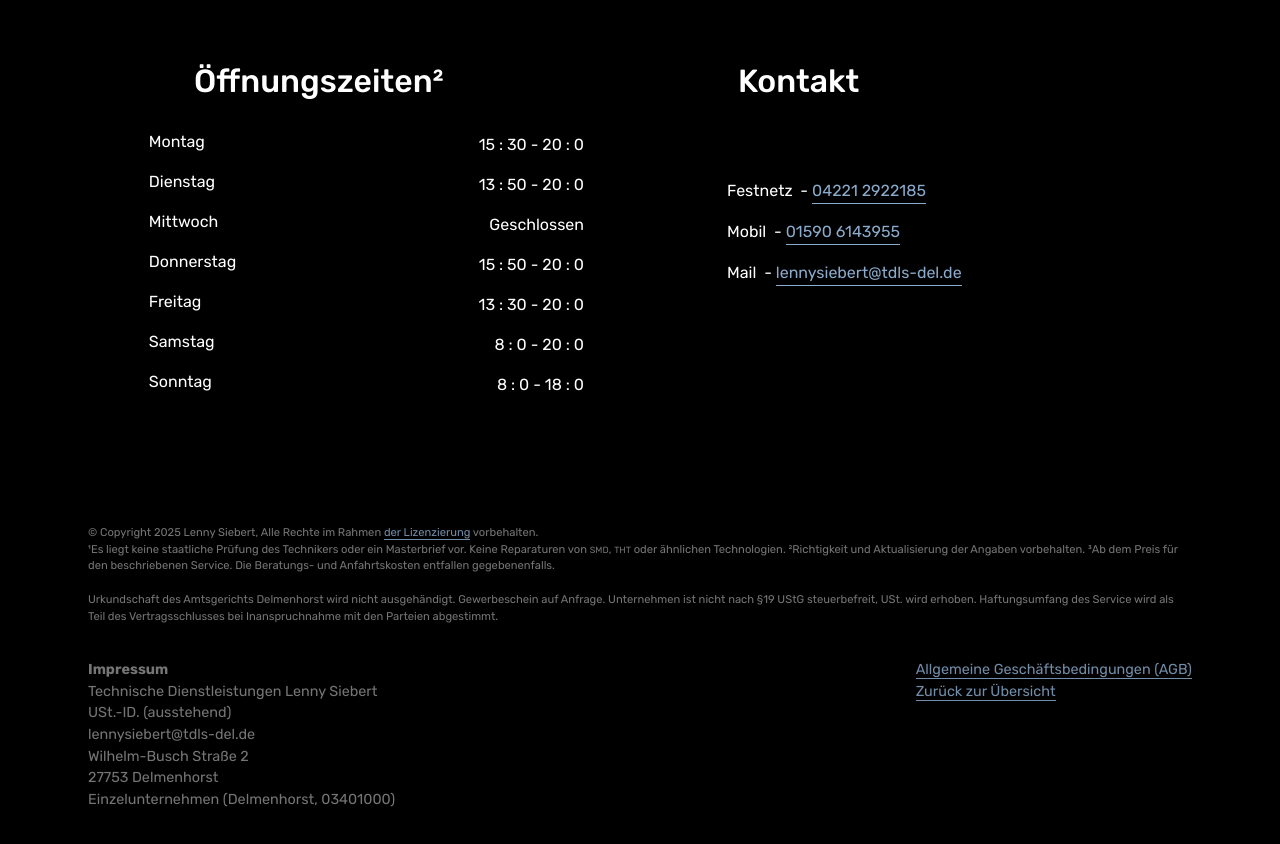
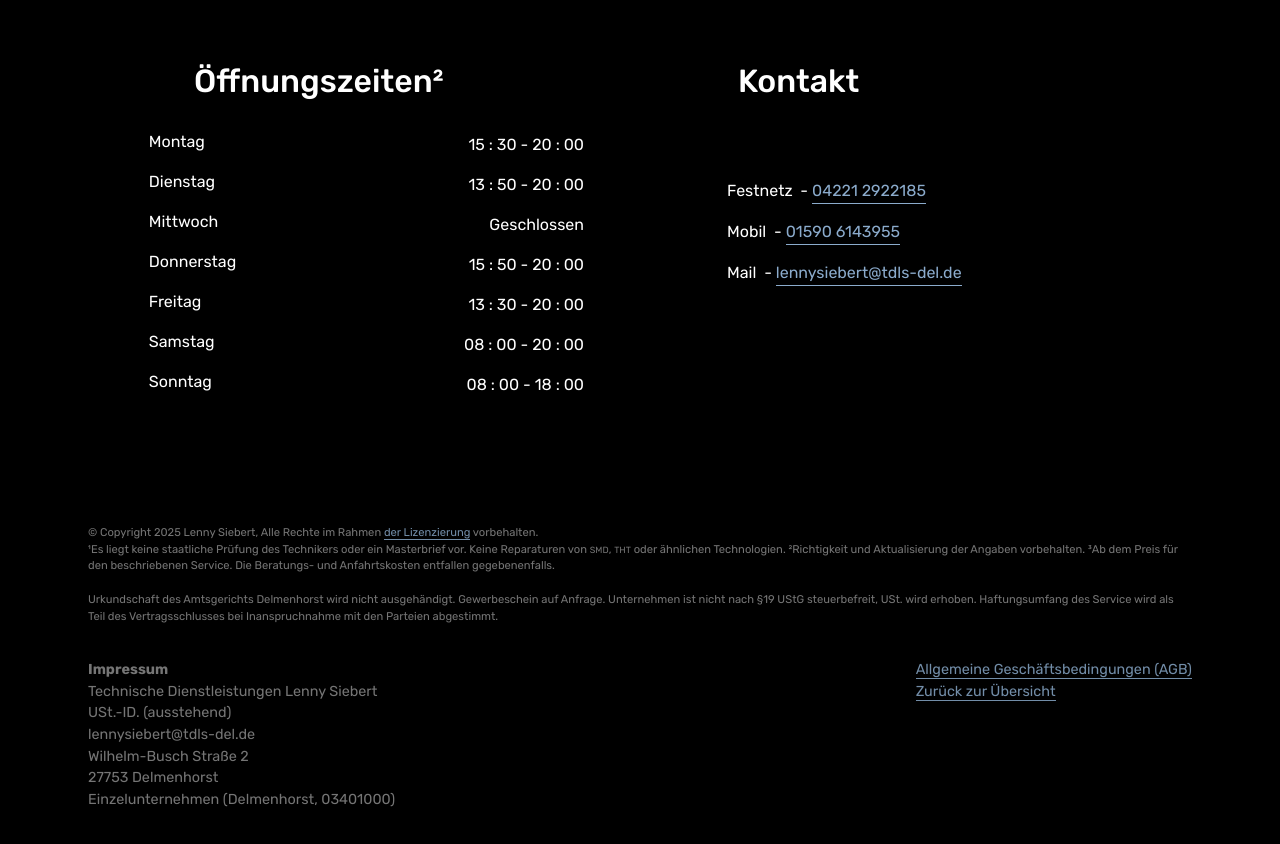
Before and after one commit to zopnote/td-nextjs-website, a Next.js app: page / in a window 1280 px wide. Shown: the part 1440-2284 px from the top of the page. Built offline with nearby package versions, Linux system fonts and the light colour scheme; some icons are missing.

Commit message:
Displays the opening times as to digits always

```diff
--- a/app/landing/components/opening_times.tsx
+++ b/app/landing/components/opening_times.tsx
@@ -107,7 +107,7 @@ export default function OpeningTimes() {
                         display: "flex",
                         padding: "0.5rem",
                         flexDirection: "row"
-                    }}>{value.justClosed ? "Geschlossen" : value.hoursStart + " : "}{value.justClosed ? "" : value.minutesStart + " - "}{value.justClosed ? "" : value.hoursEnd + " : "}{value.justClosed ? "" : value.minutesEnd}</div>
+                    }}>{value.justClosed ? "Geschlossen" : value.hoursStart.toString().padStart(2, '0') + " : "}{value.justClosed ? "" : value.minutesStart.toString().padStart(2, '0') + " - "}{value.justClosed ? "" : value.hoursEnd.toString().padStart(2, '0') + " : "}{value.justClosed ? "" : value.minutesEnd.toString().padStart(2, '0')}</div>
 
                 </div>
             ))}
```
